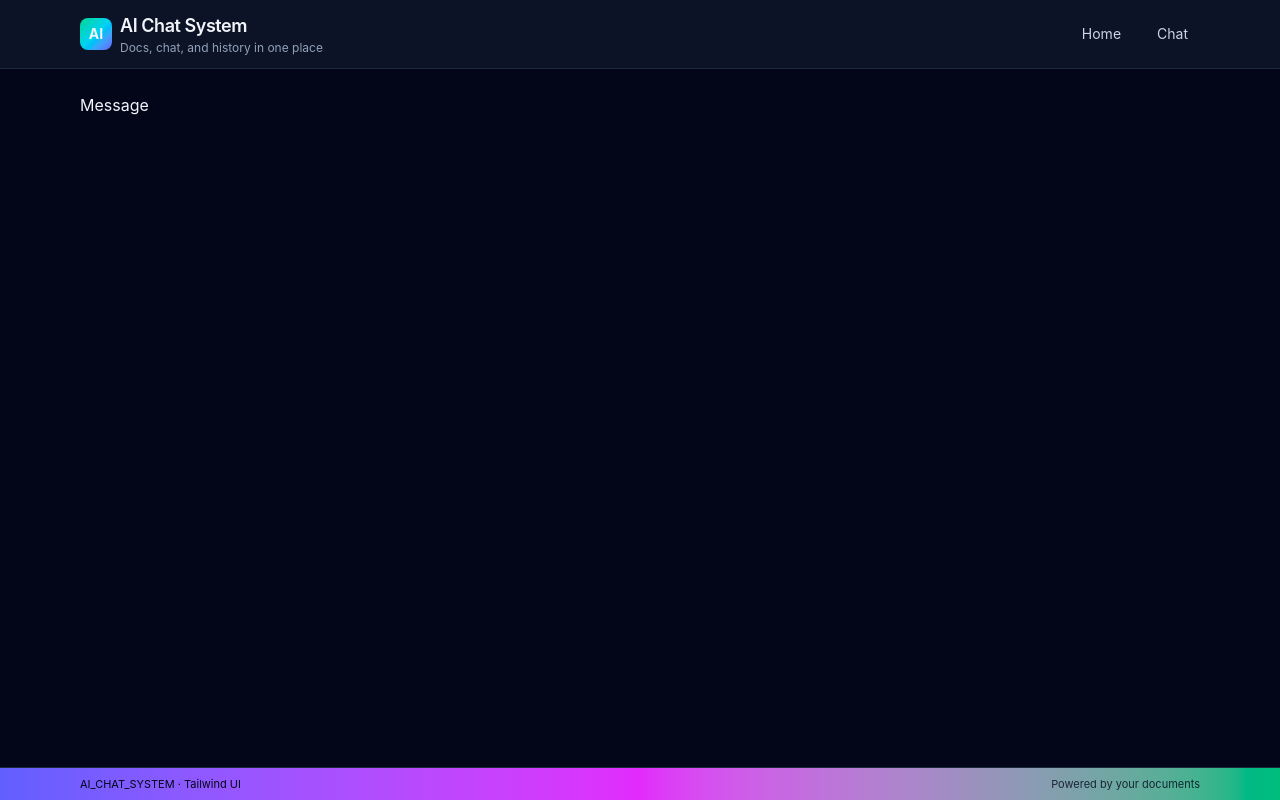
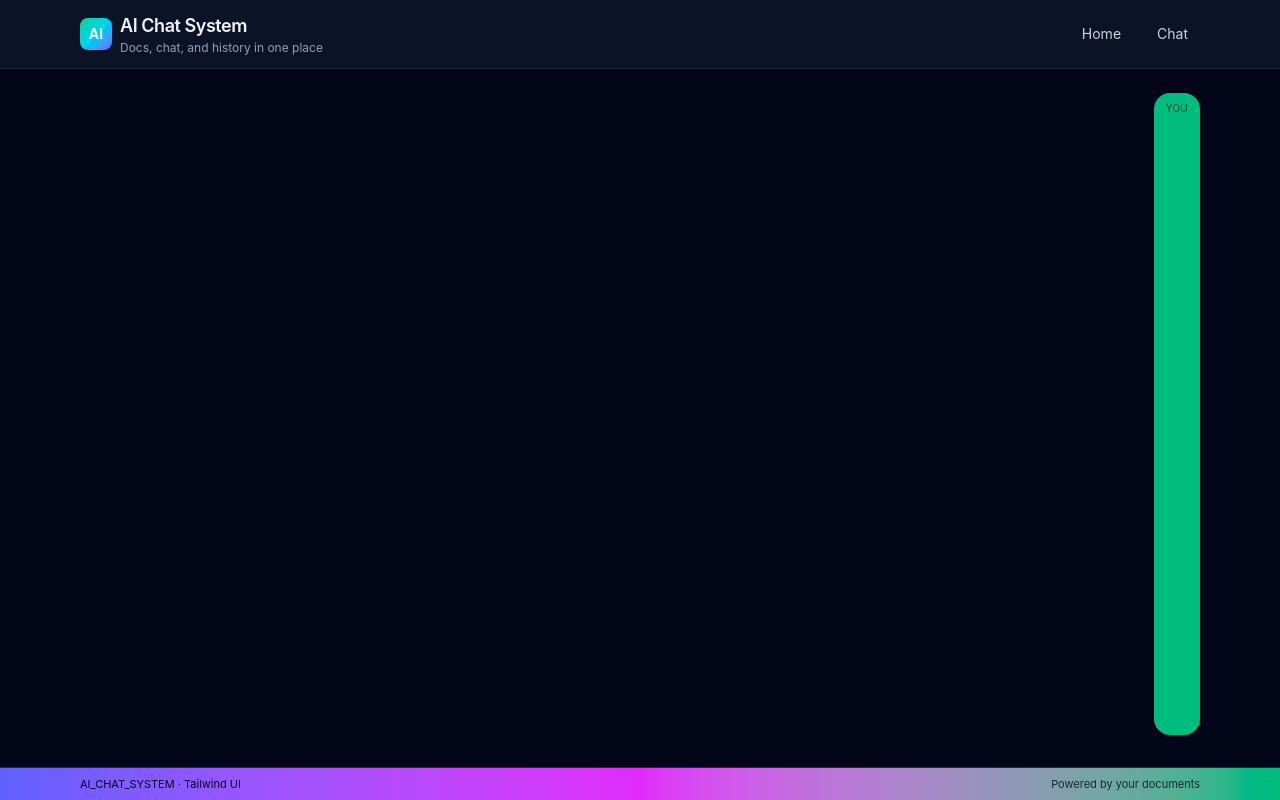
Before and after one commit to ShraddhaMulekar/practice, a React app in the folder Gen_AI/day9-ai_chat_system/frontend/: page /message in a window 1280 px wide. Built offline with nearby package versions, Linux system fonts and the light colour scheme; the HTML template or start-up script is replaced by a standard one.

Commit message:
update message component

```diff
--- a/Gen_AI/day9-ai_chat_system/frontend/src/components/Message.jsx
+++ b/Gen_AI/day9-ai_chat_system/frontend/src/components/Message.jsx
@@ -1,9 +1,26 @@
-import React from 'react'
+function Message({ role = "user", text }) {
+  const isUser = role === "user";
 
-const Message = () => {
   return (
-    <div>Message</div>
-  )
+    <div
+      className={`flex w-full mb-2 ${
+        isUser ? "justify-end" : "justify-start"
+      } text-sm`}
+    >
+      <div
+        className={`max-w-[75%] rounded-2xl px-3 py-2 shadow-sm ${
+          isUser
+            ? "bg-emerald-500 text-slate-950"
+            : "bg-slate-800 text-slate-100"
+        }`}
+      >
+        <p className="text-[10px] uppercase tracking-wide opacity-70 mb-1">
+          {isUser ? "You" : "AI"}
+        </p>
+        <p className="whitespace-pre-wrap break-words">{text}</p>
+      </div>
+    </div>
+  );
 }
 
-export default Message
+export default Message;
```
